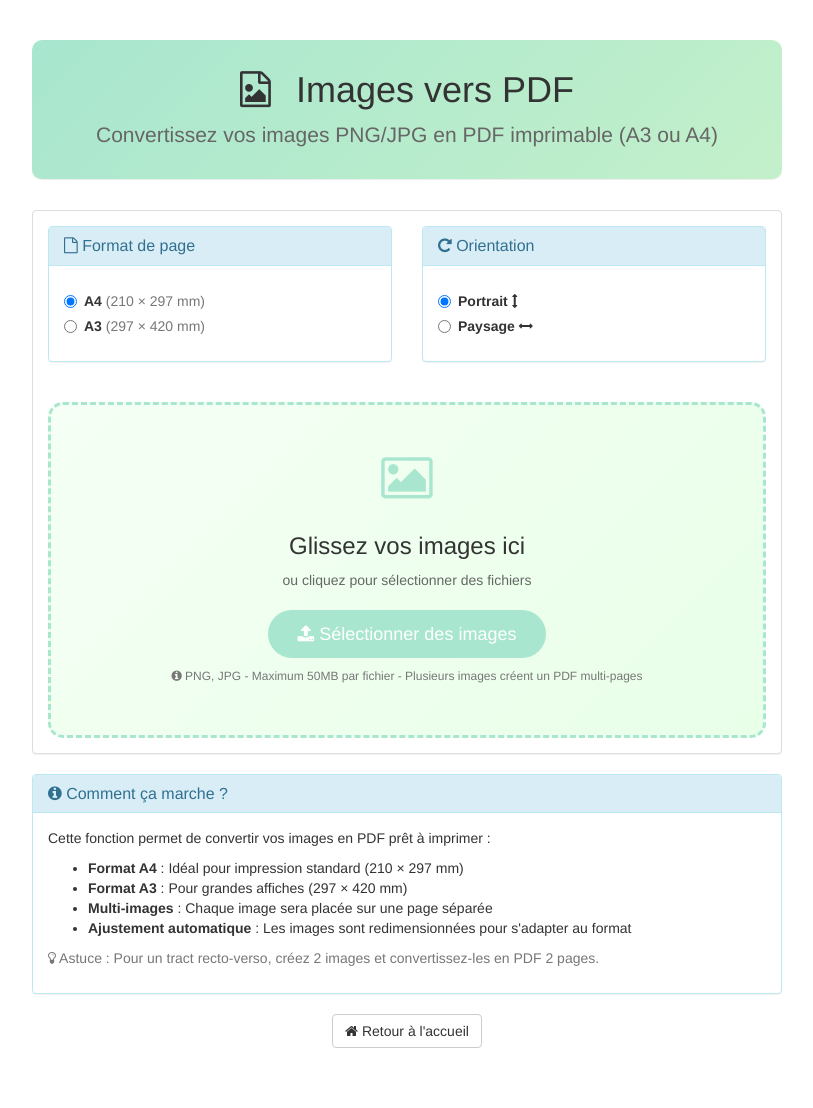
After one commit to muarf/dupli-php-dev, a PHP site: template view/png_to_pdf.html.php in a window 1280 px wide. The commit adds this page. Shown: the whole page, without its empty margins (233-1046 px from the left). Run offline with PHP 8.4, Linux system fonts and the light colour scheme; the template is opened without the code that fills it, so the values that code supplies are empty.

Commit message:
✨ Feature: Ajout conversion PNG/JPG → PDF (A3/A4)
- Nouveau modèle png_to_pdf.php avec support TCPDF
- Interface moderne avec drag & drop multi-fichiers
- Choix du format de sortie (A3 ou A4)
- Choix de l'orientation (Portrait ou Paysage)
- Support PNG et JPG
- Ajustement automatique des images au format
- Ajout dans le menu PDF Tools
- Préparation pour pdf_to_png (ajouté dans pages sécurisées)

```diff
--- a/index.php
+++ b/index.php
@@ -316,7 +316,7 @@ if ($page === 'ajax_delete_machine') {
 }
 
 
-$page_secure = array('base','accueil','devis','tirage_multimachines','changement','admin','installation','setup','setup_save','stats','imposition','unimpose','error');
+$page_secure = array('base','accueil','devis','tirage_multimachines','changement','admin','installation','setup','setup_save','stats','imposition','unimpose','png_to_pdf','pdf_to_png','error');
 
 if(in_array($page, $page_secure,true)){
 
--- /dev/null
+++ b/view/png_to_pdf.html.php
@@ -0,0 +1,287 @@
+<div class="container">
+    <div class="row">
+        <div class="col-md-8 col-md-offset-2">
+            <!-- En-tête -->
+            <div class="page-header text-center" style="background: linear-gradient(135deg, #a8e6cf 0%, #c3f0ca 100%); padding: 30px; border-radius: 10px; margin-bottom: 30px;">
+                <h1 style="color: #333; margin: 0;">
+                    <i class="fa fa-file-image-o" style="margin-right: 15px;"></i>
+                    Images vers PDF
+                </h1>
+                <p class="lead" style="color: #666; margin: 10px 0 0 0;">
+                    Convertissez vos images PNG/JPG en PDF imprimable (A3 ou A4)
+                </p>
+            </div>
+
+            <!-- Messages d'erreur -->
+            <?php if (!empty($errors)): ?>
+                <div class="alert alert-danger">
+                    <h4><i class="fa fa-exclamation-triangle"></i> Erreurs détectées :</h4>
+                    <ul class="mb-3">
+                        <?php foreach ($errors as $error): ?>
+                            <li><?= htmlspecialchars($error) ?></li>
+                        <?php endforeach; ?>
+                    </ul>
+                </div>
+            <?php endif; ?>
+
+            <!-- Formulaire d'upload -->
+            <div class="panel panel-default">
+                <div class="panel-body">
+                    <form method="POST" enctype="multipart/form-data" id="imageForm">
+                        <!-- Options de format -->
+                        <div class="row" style="margin-bottom: 20px;">
+                            <div class="col-md-6">
+                                <div class="panel panel-info">
+                                    <div class="panel-heading">
+                                        <h4 class="panel-title">
+                                            <i class="fa fa-file-o"></i> Format de page
+                                        </h4>
+                                    </div>
+                                    <div class="panel-body">
+                                        <div class="radio">
+                                            <label>
+                                                <input type="radio" name="format" value="A4" checked>
+                                                <strong>A4</strong> <span class="text-muted">(210 × 297 mm)</span>
+                                            </label>
+                                        </div>
+                                        <div class="radio">
+                                            <label>
+                                                <input type="radio" name="format" value="A3">
+                                                <strong>A3</strong> <span class="text-muted">(297 × 420 mm)</span>
+                                            </label>
+                                        </div>
+                                    </div>
+                                </div>
+                            </div>
+                            <div class="col-md-6">
+                                <div class="panel panel-info">
+                                    <div class="panel-heading">
+                                        <h4 class="panel-title">
+                                            <i class="fa fa-rotate-right"></i> Orientation
+                                        </h4>
+                                    </div>
+                                    <div class="panel-body">
+                                        <div class="radio">
+                                            <label>
+                                                <input type="radio" name="orientation" value="P" checked>
+                                                <strong>Portrait</strong> <i class="fa fa-arrows-v"></i>
+                                            </label>
+                                        </div>
+                                        <div class="radio">
+                                            <label>
+                                                <input type="radio" name="orientation" value="L">
+                                                <strong>Paysage</strong> <i class="fa fa-arrows-h"></i>
+                                            </label>
+                                        </div>
+                                    </div>
+                                </div>
+                            </div>
+                        </div>
+
+                        <!-- Zone d'upload -->
+                        <div id="fileUploadArea" style="border: 3px dashed #a8e6cf; border-radius: 15px; padding: 40px; text-align: center; background: linear-gradient(135deg, #f5fff5 0%, #e8ffe8 100%); transition: all 0.3s ease; cursor: pointer;">
+                            <div style="font-size: 48px; color: #a8e6cf; margin-bottom: 20px;">
+                                <i class="fa fa-picture-o"></i>
+                            </div>
+                            <div id="uploadText">
+                                <h3 style="color: #333; margin-bottom: 10px;">Glissez vos images ici</h3>
+                                <p style="color: #666; margin-bottom: 20px;">ou cliquez pour sélectionner des fichiers</p>
+                                <input type="file" name="images[]" id="images" accept="image/png,image/jpeg,image/jpg" multiple style="display: none;" required>
+                                <button type="button" class="btn btn-lg" style="background: #a8e6cf; border: none; color: white; padding: 12px 30px; border-radius: 25px;">
+                                    <i class="fa fa-upload"></i> Sélectionner des images
+                                </button>
+                                <p class="text-muted" style="margin-top: 10px; font-size: 12px;">
+                                    <i class="fa fa-info-circle"></i> PNG, JPG - Maximum 50MB par fichier - Plusieurs images créent un PDF multi-pages
+                                </p>
+                            </div>
+                            <div id="fileInfo" style="display: none;">
+                                <h4 style="color: #333; margin-bottom: 10px;">
+                                    <i class="fa fa-check-circle" style="color: #28a745; margin-right: 10px;"></i>
+                                    <span id="fileCount">0</span> image(s) sélectionnée(s)
+                                </h4>
+                                <div id="fileList" style="color: #666; margin-bottom: 15px; max-height: 150px; overflow-y: auto;"></div>
+                                <button type="submit" class="btn btn-success btn-lg">
+                                    <i class="fa fa-file-pdf-o"></i> Créer le PDF
+                                </button>
+                                <button type="button" class="btn btn-default btn-lg" onclick="resetForm()" style="margin-left: 10px;">
+                                    <i class="fa fa-times"></i> Annuler
+                                </button>
+                            </div>
+                        </div>
+                    </form>
+                </div>
+            </div>
+
+            <!-- Informations -->
+            <div class="panel panel-info">
+                <div class="panel-heading">
+                    <h3 class="panel-title">
+                        <i class="fa fa-info-circle"></i> Comment ça marche ?
+                    </h3>
+                </div>
+                <div class="panel-body">
+                    <p>Cette fonction permet de convertir vos images en PDF prêt à imprimer :</p>
+                    <ul>
+                        <li><strong>Format A4</strong> : Idéal pour impression standard (210 × 297 mm)</li>
+                        <li><strong>Format A3</strong> : Pour grandes affiches (297 × 420 mm)</li>
+                        <li><strong>Multi-images</strong> : Chaque image sera placée sur une page séparée</li>
+                        <li><strong>Ajustement automatique</strong> : Les images sont redimensionnées pour s'adapter au format</li>
+                    </ul>
+                    <p class="text-muted">
+                        <i class="fa fa-lightbulb-o"></i>
+                        Astuce : Pour un tract recto-verso, créez 2 images et convertissez-les en PDF 2 pages.
+                    </p>
+                </div>
+            </div>
+
+            <!-- Résultat -->
+            <?php if ($success && !empty($result)): ?>
+                <div class="panel panel-success">
+                    <div class="panel-heading">
+                        <h3 class="panel-title">
+                            <i class="fa fa-check-circle"></i> Conversion réussie !
+                        </h3>
+                    </div>
+                    <div class="panel-body text-center">
+                        <div style="font-size: 48px; color: #28a745; margin-bottom: 20px;">
+                            <i class="fa fa-file-pdf-o"></i>
+                        </div>
+                        <h4 style="color: #333; margin-bottom: 20px;">
+                            Votre PDF est prêt !
+                        </h4>
+                        <p style="color: #666; margin-bottom: 25px;">
+                            Le fichier <strong><?= htmlspecialchars($result) ?></strong> a été créé avec succès.
+                        </p>
+                        <a href="<?= htmlspecialchars($download_url) ?>" class="btn btn-success btn-lg" download>
+                            <i class="fa fa-download"></i> Télécharger le PDF
+                        </a>
+                        <a href="?png_to_pdf" class="btn btn-default btn-lg" style="margin-left: 10px;">
+                            <i class="fa fa-plus"></i> Convertir d'autres images
+                        </a>
+                    </div>
+                </div>
+            <?php endif; ?>
+
+            <!-- Bouton retour -->
+            <div class="text-center" style="margin-top: 20px;">
+                <a href="?accueil" class="btn btn-default">
+                    <i class="fa fa-home"></i> Retour à l'accueil
+                </a>
+            </div>
+        </div>
+    </div>
+</div>
+
+<!-- JavaScript pour le drag & drop -->
+<script>
+document.addEventListener('DOMContentLoaded', function() {
+    const fileUploadArea = document.getElementById('fileUploadArea');
+    const fileInput = document.getElementById('images');
+    const uploadText = document.getElementById('uploadText');
+    const fileInfo = document.getElementById('fileInfo');
+    const fileCount = document.getElementById('fileCount');
+    const fileList = document.getElementById('fileList');
+    const form = document.getElementById('imageForm');
+
+    // Gestion du clic sur la zone d'upload
+    fileUploadArea.addEventListener('click', function(e) {
+        if (e.target.tagName !== 'BUTTON' && e.target.tagName !== 'INPUT') {
+            fileInput.click();
+        }
+    });
+
+    // Gestion du clic sur le bouton
+    document.querySelector('#uploadText button').addEventListener('click', function(e) {
+        e.preventDefault();
+        e.stopPropagation();
+        fileInput.click();
+    });
+
+    // Gestion de la sélection de fichier
+    fileInput.addEventListener('change', function() {
+        if (this.files && this.files.length > 0) {
+            handleFileSelect(this.files);
+        }
+    });
+
+    // Gestion du drag & drop
+    fileUploadArea.addEventListener('dragover', function(e) {
+        e.preventDefault();
+        this.style.borderColor = '#28a745';
+        this.style.backgroundColor = '#f8fff8';
+    });
+
+    fileUploadArea.addEventListener('dragleave', function(e) {
+        e.preventDefault();
+        this.style.borderColor = '#a8e6cf';
+        this.style.backgroundColor = '#f5fff5';
+    });
+
+    fileUploadArea.addEventListener('drop', function(e) {
+        e.preventDefault();
+        this.style.borderColor = '#a8e6cf';
+        this.style.backgroundColor = '#f5fff5';
+
+        const files = e.dataTransfer.files;
+        if (files.length > 0) {
+            // Créer un DataTransfer pour affecter les fichiers à l'input
+            const dt = new DataTransfer();
+            let validFiles = 0;
+
+            for (let i = 0; i < files.length; i++) {
+                if (files[i].type === 'image/png' || files[i].type === 'image/jpeg' || files[i].type === 'image/jpg') {
+                    dt.items.add(files[i]);
+                    validFiles++;
+                }
+            }
+
+            if (validFiles > 0) {
+                fileInput.files = dt.files;
+                handleFileSelect(dt.files);
+            } else {
+                alert('Veuillez sélectionner des fichiers image valides (PNG ou JPG).');
+            }
+        }
+    });
+
+    function handleFileSelect(files) {
+        let validCount = 0;
+        let html = '<ul style="text-align: left; display: inline-block; margin: 0;">';
+
+        for (let i = 0; i < files.length; i++) {
+            const file = files[i];
+            if (file.type === 'image/png' || file.type === 'image/jpeg' || file.type === 'image/jpg') {
+                html += '<li><i class="fa fa-image"></i> ' + file.name + ' <span class="text-muted">(' + (file.size / 1024 / 1024).toFixed(2) + ' MB)</span></li>';
+                validCount++;
+            }
+        }
+
+        html += '</ul>';
+
+        if (validCount > 0) {
+            fileCount.textContent = validCount;
+            fileList.innerHTML = html;
+            uploadText.style.display = 'none';
+            fileInfo.style.display = 'block';
+        }
+    }
+
+    // Fonction pour réinitialiser le formulaire
+    window.resetForm = function() {
+        fileInput.value = '';
+        uploadText.style.display = 'block';
+        fileInfo.style.display = 'none';
+    };
+
+    // Protection contre double soumission
+    form.addEventListener('submit', function(e) {
+        const submitBtn = this.querySelector('button[type="submit"]');
+        if (submitBtn.disabled) {
+            e.preventDefault();
+            return false;
+        }
+        submitBtn.disabled = true;
+        submitBtn.innerHTML = '<i class="fa fa-spinner fa-spin"></i> Conversion en cours...';
+    });
+});
+</script>
```
Also changed, not shown: models/png_to_pdf.php (added, +167 -0 lines), view/header.html.php (+15 -0 lines).
